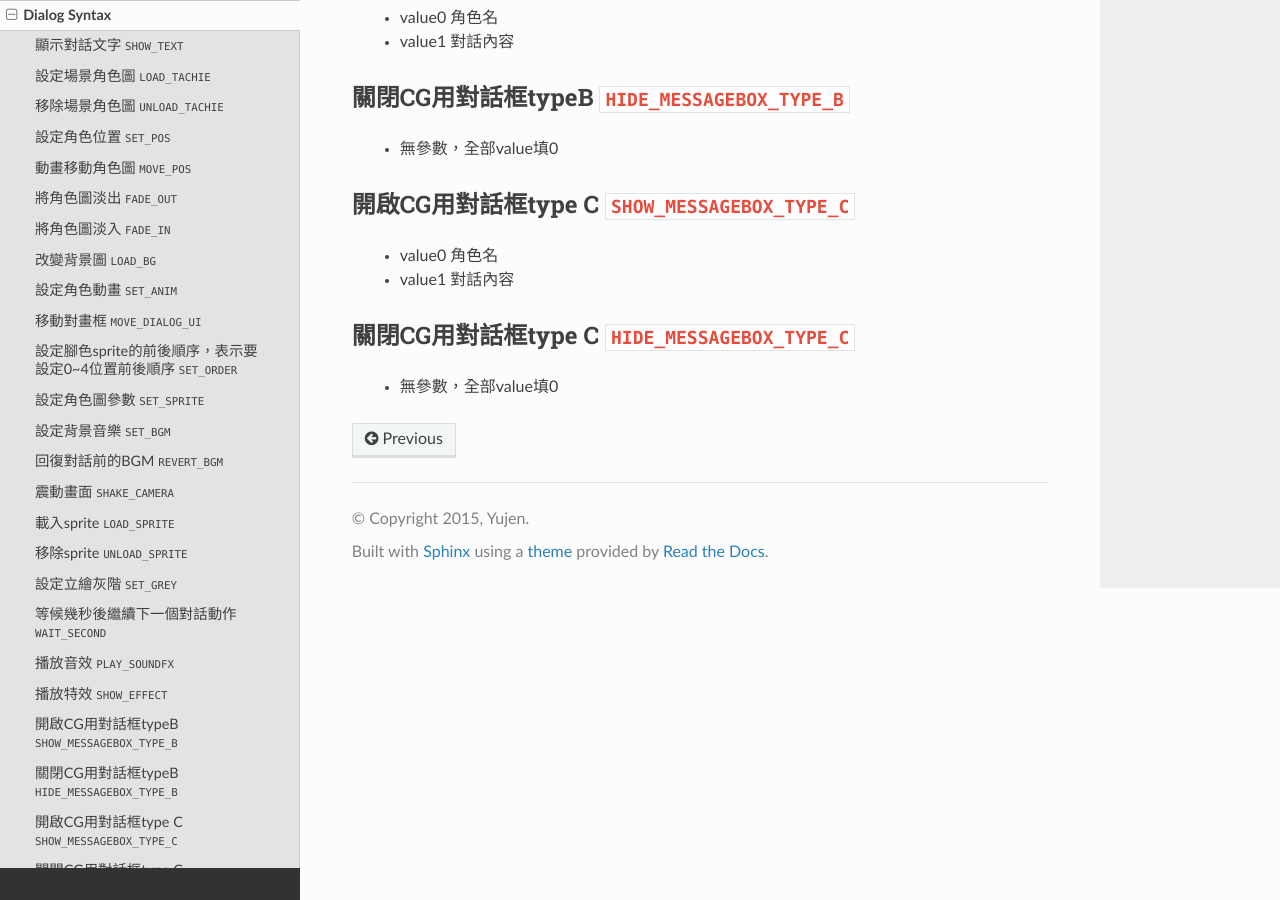
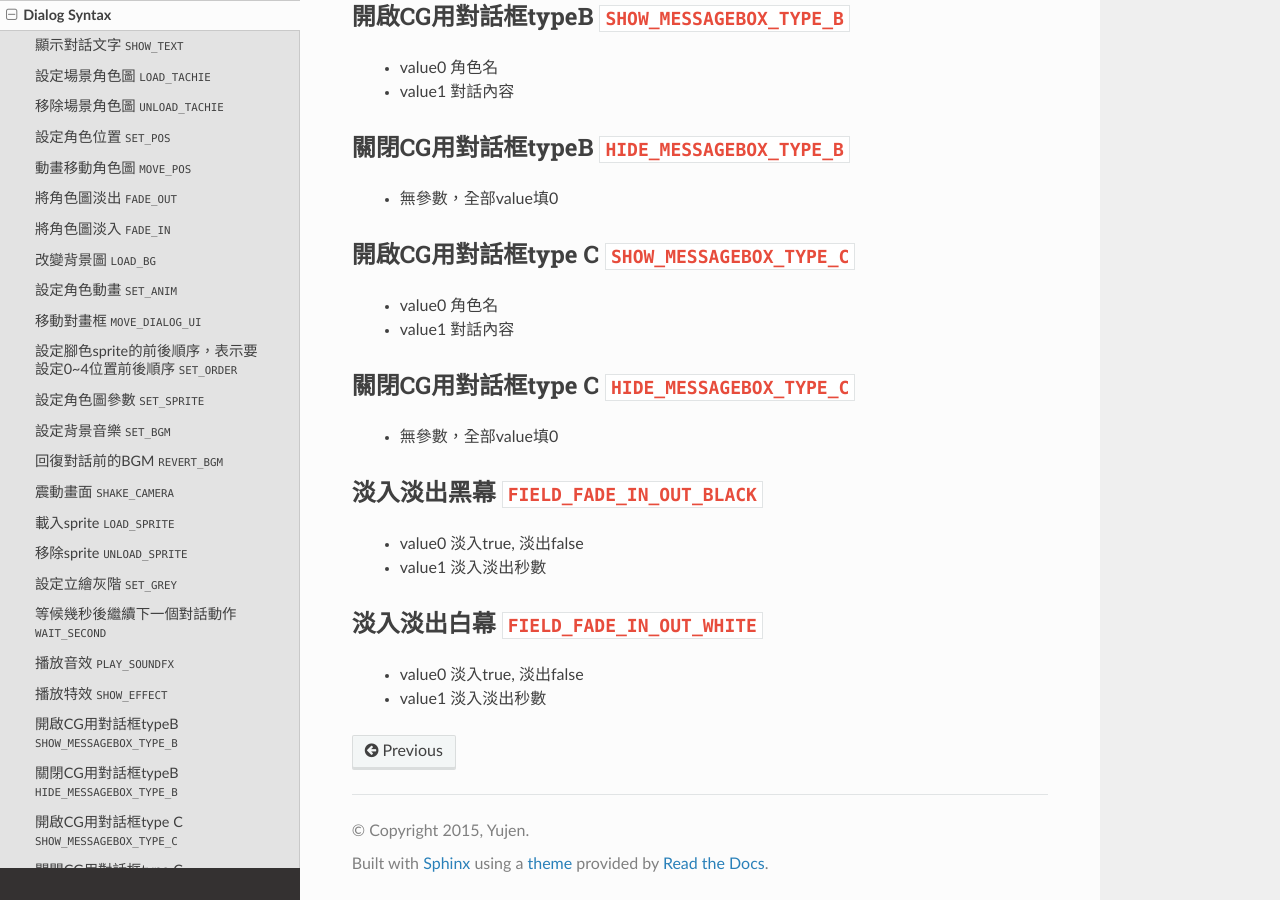
Before and after one commit to yujen/Senia-DevDoc, a Sphinx documentation site: the page built from docs/dialog-syntax.rst, in a window 1280 px wide and 900 px high, scrolled down 4341 px. Built offline with Sphinx 7.4.7 and the Read the Docs theme 2.0.0, drawn with Linux system fonts in a browser that asks for light colours; some of the changed text lies outside the part shown.

Commit message:
淡入淡出黑幕、淡入淡出白幕

```diff
--- a/docs/dialog-syntax.rst
+++ b/docs/dialog-syntax.rst
@@ -214,3 +214,17 @@ LibreOffice開啟csv的設定
 ------------------------------------------------------------
 
    * 無參數，全部value填0
+
+
+淡入淡出黑幕 ``FIELD_FADE_IN_OUT_BLACK``
+------------------------------------------------------------
+
+   * value0 淡入true, 淡出false
+   * value1 淡入淡出秒數
+
+
+淡入淡出白幕 ``FIELD_FADE_IN_OUT_WHITE``
+------------------------------------------------------------
+
+   * value0 淡入true, 淡出false
+   * value1 淡入淡出秒數
```
